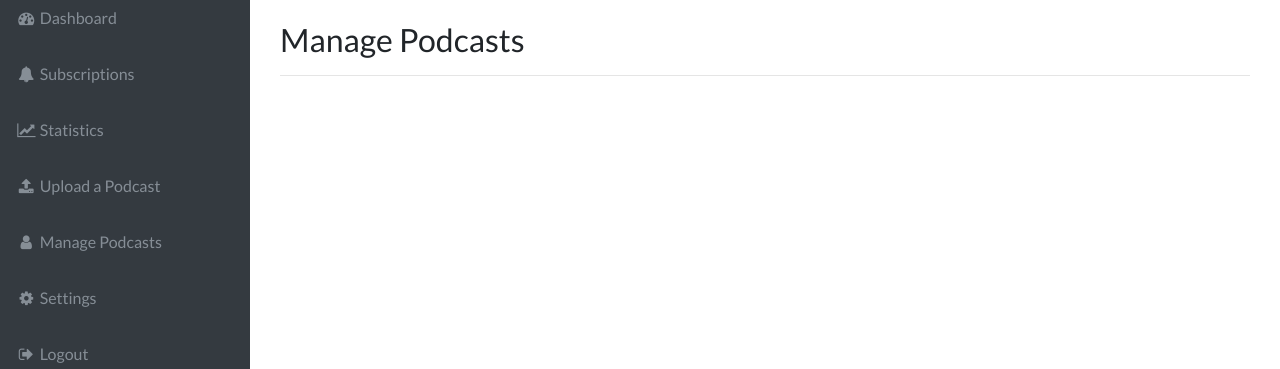
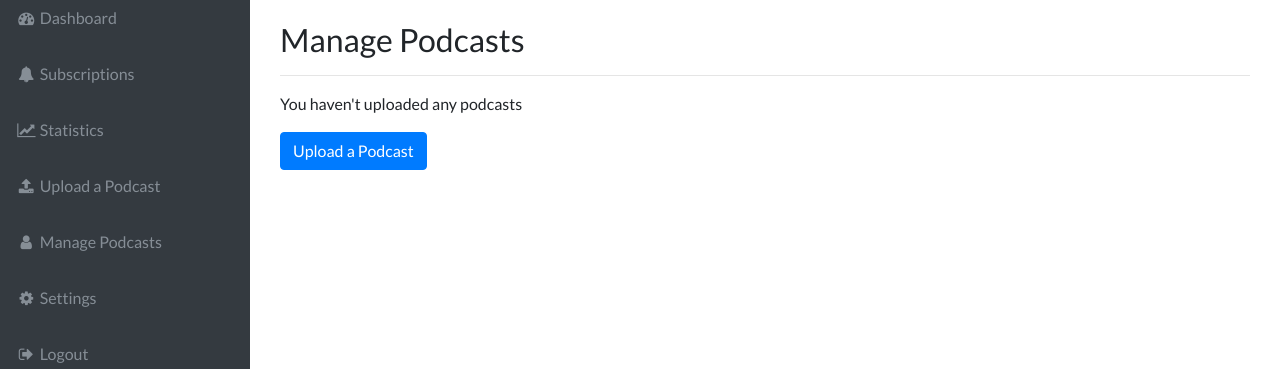
Before and after one commit to WebApps-Group09/Project, a Django app: template templates/dashboard/manage_podcasts.html in a window 1280 px wide. Shown: the part 66-435 px from the top of the page. Run offline with Django 3.2, Linux system fonts and the light colour scheme; the template is opened without the code that fills it, so the values that code supplies are empty; parts of the project's set-up code (start-up, migrations or seed data) failed here and were passed over; some libraries are stand-ins or nearby versions.

Commit message:
working on manage podcasts

```diff
--- a/podlife/urls.py
+++ b/podlife/urls.py
@@ -21,6 +21,7 @@ urlpatterns = [
     url(r'^manage/', include ([
       url(r'^$', PodcastManage.as_view(), name='manage_podcasts'),
       url(r'^(?P<slugfield>[\w-]+)/', PodcastUpdate.as_view()),
+	  url(r'^(?P<slugfield>[\w-]+)/', PodcastDelete.as_view()),
     ])),
     url(r'^upload/$', PodcastUpload.as_view(), name='upload_podcast'),
     url(r'^settings/$', UserSettings.as_view(), name='settings')
--- a/project/settings.py
+++ b/project/settings.py
@@ -10,6 +10,7 @@ ALLOWED_HOSTS = [
     'localhost',
     'group09.dhcp.nd.edu',
     '10.173.153.179',
+    '127.0.0.1',
 ]
 
 INSTALLED_APPS = [
@@ -61,8 +62,8 @@ WSGI_APPLICATION = 'project.wsgi.application'
 DATABASES = {
     'default': {
         'ENGINE': 'django.db.backends.postgresql',
-        'NAME': 'podlife',
-        'USER': 'group09',
+        'NAME': 'project',
+        'USER': 'project',
         'PASSWORD': 'project',
         'HOST': 'localhost',
         'PORT': '5432',
--- a/templates/dashboard/manage_podcasts.html
+++ b/templates/dashboard/manage_podcasts.html
@@ -3,7 +3,24 @@
 
 {% block content %}
 <div class="container-fluid">
-  <h2>Manage Podcasts</h2>
-  <hr>
+	<h2>Manage Podcasts</h2>
+	<hr>
+	<!-- list all podcasts that a user has uploaded -->
+	{% if podcasts %}
+		{% for podcast in podcasts %}
+			<div class="row">
+				<div class="col-md-4">
+					<p>{{ podcast.title }}<p>
+				</div>
+				<div class="col-md-8">
+					<a href="" class="btn btn-danger" role="button"><i class="fa fa-trash-o" aria-hidden="true"></i></a>
+					<a href="/dashboard/manage/{{ podcast.slugfield }}/edit" class="btn btn-primary" role="button"><i class="fa fa-pencil" aria-hidden="true"></i></a>
+				</div>
+			</div>
+		{% endfor %}
+	{% else %}
+		<p>You haven't uploaded any podcasts<p>
+		<a href="{% url 'upload_podcast' %}" class="btn btn-primary" role="button">Upload a Podcast</a>
+	{% endif %}
 </div>
 {% endblock %}
--- a/templates/home.html
+++ b/templates/home.html
@@ -1,7 +1,7 @@
 {% extends "base.html" %}
 {% block title %}Home{% endblock %}
 
-{{% load staticfiles %}
+{% load staticfiles %}
 
 {% block css %}
   <link rel="stylesheet" href="{% static 'css/podlife/home.css' %}">
```
